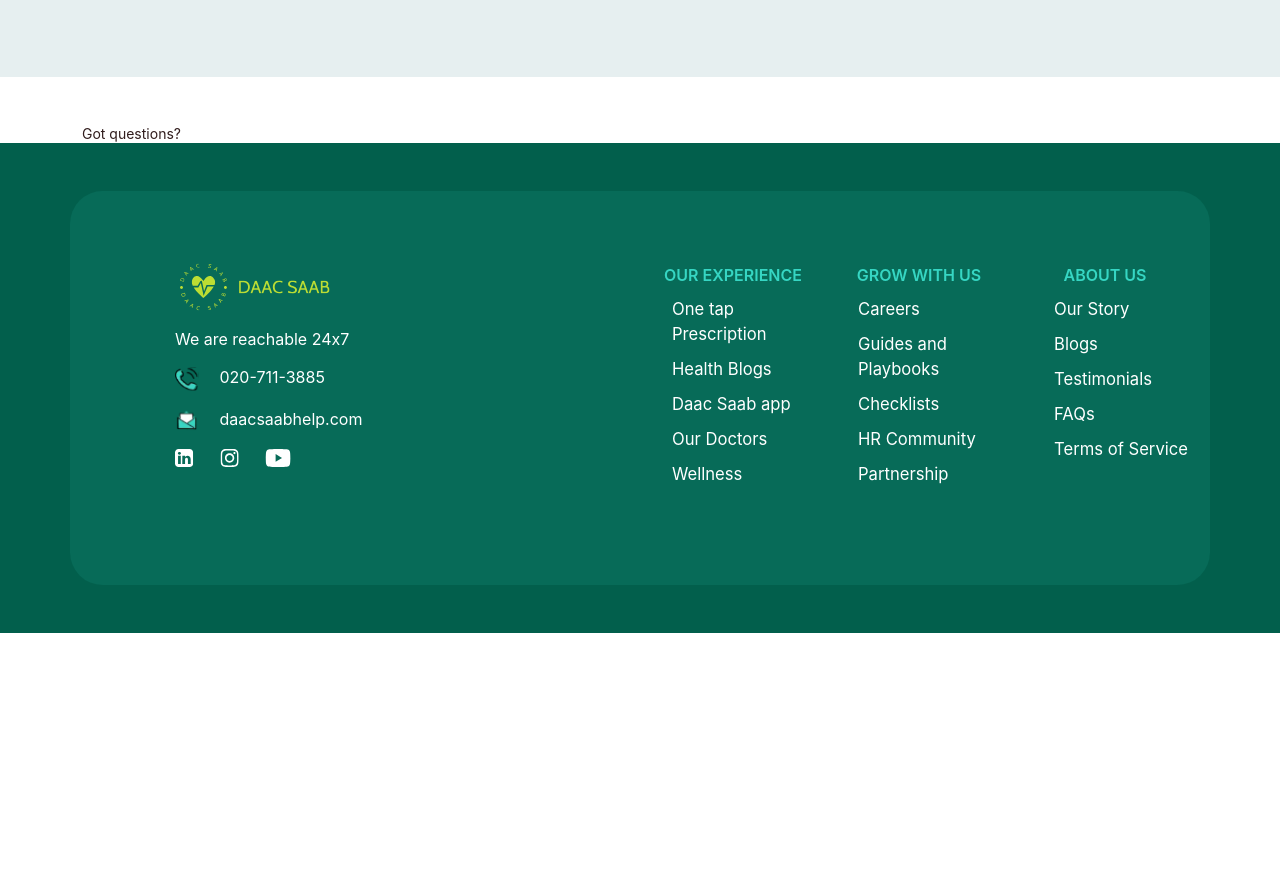
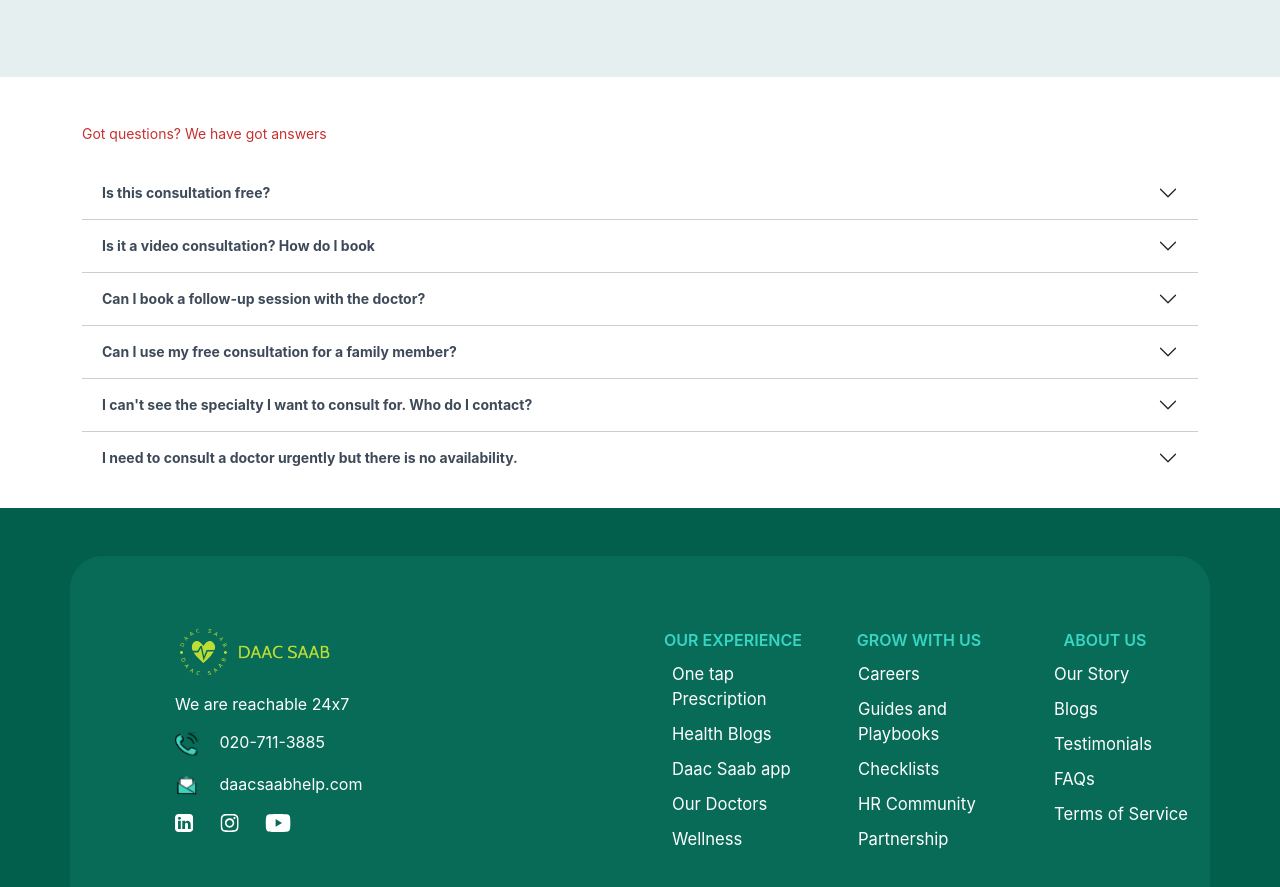
Before and after one commit to pesto-students/daac-saab--frontend-p4-team-tanish-2, a React (Create React App) app: page /Specialist-Page in a window 1280 px wide. Shown: the part 1640-2527 px from the top of the page. Before the commit the page ends 2273 px from the top, so only its background shows below. Built offline with nearby package versions, Linux system fonts and the light colour scheme.

Commit message:
Accordion Component added

```diff
--- a/package.json
+++ b/package.json
@@ -8,6 +8,7 @@
     "@testing-library/react": "^13.4.0",
     "@testing-library/user-event": "^13.5.0",
     "react": "^18.2.0",
+    "react-bootstrap": "^2.7.0",
     "react-device-detect": "^2.2.2",
     "react-dom": "^18.2.0",
     "react-router-dom": "^6.6.1",
--- a/src/views/Special/Special.css
+++ b/src/views/Special/Special.css
@@ -53,5 +53,19 @@ color: #212529
 font-weight: 400;
 font-size: 14px;
 line-height: 18px;
-color: #311d1d;
+color: #c93030;
 }
+.Accordion{
+    border:none;
+    border-bottom: 1px rgb(211, 204, 204) solid;
+
+}
+.Accordion-last{
+border:none;
+
+}
+.Acc-header{
+font-weight: 700;
+font-size: 14px;
+color: #3E4A59;
+}
--- a/src/views/Special/Special.js
+++ b/src/views/Special/Special.js
@@ -6,73 +6,73 @@ import Category from '../../components/Category/js/Category';
 import specialIcon from "./../../assets/specialIcon.svg";
 import online_consult from "./../../assets/online_consult.svg";
 import digital_prescription from "./../../assets/digital_prescription.svg";
-
+import Accordion from 'react-bootstrap/Accordion';
 const Special = () => {
-    const data=[
+    const data = [
         {
-            Image:General_Physian_Logo,
-            title:"General Physician",
-            Description:"For common medical conditions like headache, cough and more"
+            Image: General_Physian_Logo,
+            title: "General Physician",
+            Description: "For common medical conditions like headache, cough and more"
         },
         {
-            Image:General_Physian_Logo,
-            title:"General Physician",
-            Description:"For common medical conditions like headache, cough and more"
+            Image: General_Physian_Logo,
+            title: "General Physician",
+            Description: "For common medical conditions like headache, cough and more"
         },
         {
-            Image:General_Physian_Logo,
-            title:"General Physician",
-            Description:"For common medical conditions like headache, cough and more"
+            Image: General_Physian_Logo,
+            title: "General Physician",
+            Description: "For common medical conditions like headache, cough and more"
         },
         {
-            Image:General_Physian_Logo,
-            title:"General Physician",
-            Description:"For common medical conditions like headache, cough and more"
+            Image: General_Physian_Logo,
+            title: "General Physician",
+            Description: "For common medical conditions like headache, cough and more"
         },
         {
-            Image:General_Physian_Logo,
-            title:"General Physician",
-            Description:"For common medical conditions like headache, cough and more"
+            Image: General_Physian_Logo,
+            title: "General Physician",
+            Description: "For common medical conditions like headache, cough and more"
         },
         {
-            Image:General_Physian_Logo,
-            title:"General Physician",
-            Description:"For common medical conditions like headache, cough and more"
+            Image: General_Physian_Logo,
+            title: "General Physician",
+            Description: "For common medical conditions like headache, cough and more"
         },
         {
-            Image:General_Physian_Logo,
-            title:"General Physician",
-            Description:"For common medical conditions like headache, cough and more"
+            Image: General_Physian_Logo,
+            title: "General Physician",
+            Description: "For common medical conditions like headache, cough and more"
         },
         {
-            Image:General_Physian_Logo,
-            title:"General Physician",
-            Description:"For common medical conditions like headache, cough and more"
+            Image: General_Physian_Logo,
+            title: "General Physician",
+            Description: "For common medical conditions like headache, cough and more"
         },
         {
-            Image:General_Physian_Logo,
-            title:"General Physician",
-            Description:"For common medical conditions like headache, cough and more"
+            Image: General_Physian_Logo,
+            title: "General Physician",
+            Description: "For common medical conditions like headache, cough and more"
         },
         {
-            Image:General_Physian_Logo,
-            title:"General Physician",
-            Description:"For common medical conditions like headache, cough and more"
+            Image: General_Physian_Logo,
+            title: "General Physician",
+            Description: "For common medical conditions like headache, cough and more"
         },
         {
-            Image:General_Physian_Logo,
-            title:"General Physician",
-            Description:"For common medical conditions like headache, cough and more"
+            Image: General_Physian_Logo,
+            title: "General Physician",
+            Description: "For common medical conditions like headache, cough and more"
         },
         {
-            Image:General_Physian_Logo,
-            title:"General Physician",
-            Description:"For common medical conditions like headache, cough and more"
+            Image: General_Physian_Logo,
+            title: "General Physician",
+            Description: "For common medical conditions like headache, cough and more"
         },
         {
-            Image:General_Physian_Logo,
-            title:"Chiropractor",
-            Description:"For common medical conditions like headache, cough and more"
+            Image: General_Physian_Logo,
+            title: "Chiropractor",
+            Description: "For common medical conditions like headache, cough and more"
         },
 
 
@@ -82,14 +82,14 @@ const Special = () => {
             <div className="container mt-5 pt-5">
                 <div className="header">
                     Specialists
-                <img src={Vector} className="img-fluid vector"/>
+                    <img src={Vector} className="img-fluid vector" />
                 </div>
                 <div className="subtext mt-2 mb-4">
                     See real time availability of doctors and book virtual consultations at your convenience
                 </div>
                 <div className="d-flex flex-wrap">
-            {data.map((x,i)=>{
-                return(
+                    {data.map((x, i) => {
+                        return (
                             <div className="me-3">
                                 <Category
                                     logo={x.Image}
@@ -103,7 +103,7 @@ const Special = () => {
                 </div>
                 <div className="header-1 mt-5">
                     How it works?
-                <img src={Vector} className="img-fluid vector"/>
+                    <img src={Vector} className="img-fluid vector" />
                 </div>
                 <div className="mt-5 mb-5 d-flex flex-wrap">
                     <span className="me-5">
@@ -155,9 +155,82 @@ const Special = () => {
             </div>
             <div className="container">
                 <div className="question-text mt-5">
-                Got questions?
+                    Got questions? We have got answers
                 </div>
-
+                <Accordion className="mt-4 mb-4">
+                    <Accordion.Item eventKey="0" className="Accordion">
+                        <Accordion.Header><div className="Acc-header">Is this consultation free?</div></Accordion.Header>
+                        <Accordion.Body>
+                            Lorem ipsum dolor sit amet, consectetur adipiscing elit, sed do
+                            eiusmod tempor incididunt ut labore et dolore magna aliqua. Ut enim ad
+                            minim veniam, quis nostrud exercitation ullamco laboris nisi ut
+                            aliquip ex ea commodo consequat. Duis aute irure dolor in
+                            reprehenderit in voluptate velit esse cillum dolore eu fugiat nulla
+                            pariatur. Excepteur sint occaecat cupidatat non proident, sunt in
+                            culpa qui officia deserunt mollit anim id est laborum.
+                        </Accordion.Body>
+                    </Accordion.Item>
+                    <Accordion.Item eventKey="1" className="Accordion">
+                        <Accordion.Header><div className="Acc-header">Is it a video consultation? How do I book</div></Accordion.Header>
+                        <Accordion.Body>
+                            Lorem ipsum dolor sit amet, consectetur adipiscing elit, sed do
+                            eiusmod tempor incididunt ut labore et dolore magna aliqua. Ut enim ad
+                            minim veniam, quis nostrud exercitation ullamco laboris nisi ut
+                            aliquip ex ea commodo consequat. Duis aute irure dolor in
+                            reprehenderit in voluptate velit esse cillum dolore eu fugiat nulla
+                            pariatur. Excepteur sint occaecat cupidatat non proident, sunt in
+                            culpa qui officia deserunt mollit anim id est laborum.
+                        </Accordion.Body>
+                    </Accordion.Item>
+                    <Accordion.Item eventKey="2" className="Accordion">
+                        <Accordion.Header><div className="Acc-header">Can I book a follow-up session with the doctor?</div></Accordion.Header>
+                        <Accordion.Body>
+                            Lorem ipsum dolor sit amet, consectetur adipiscing elit, sed do
+                            eiusmod tempor incididunt ut labore et dolore magna aliqua. Ut enim ad
+                            minim veniam, quis nostrud exercitation ullamco laboris nisi ut
+                            aliquip ex ea commodo consequat. Duis aute irure dolor in
+                            reprehenderit in voluptate velit esse cillum dolore eu fugiat nulla
+                            pariatur. Excepteur sint occaecat cupidatat non proident, sunt in
+                            culpa qui officia deserunt mollit anim id est laborum.
+                        </Accordion.Body>
+                    </Accordion.Item>
+                    <Accordion.Item eventKey="3" className="Accordion">
+                        <Accordion.Header><div className="Acc-header">Can I use my free consultation for a family member?</div></Accordion.Header>
+                        <Accordion.Body>
+                            Lorem ipsum dolor sit amet, consectetur adipiscing elit, sed do
+                            eiusmod tempor incididunt ut labore et dolore magna aliqua. Ut enim ad
+                            minim veniam, quis nostrud exercitation ullamco laboris nisi ut
+                            aliquip ex ea commodo consequat. Duis aute irure dolor in
+                            reprehenderit in voluptate velit esse cillum dolore eu fugiat nulla
+                            pariatur. Excepteur sint occaecat cupidatat non proident, sunt in
+                            culpa qui officia deserunt mollit anim id est laborum.
+                        </Accordion.Body>
+                    </Accordion.Item>
+                    <Accordion.Item eventKey="4" className="Accordion">
+                        <Accordion.Header ><div className="Acc-header">I can't see the specialty I want to consult for. Who do I contact?</div></Accordion.Header>
+                        <Accordion.Body>
+                            Lorem ipsum dolor sit amet, consectetur adipiscing elit, sed do
+                            eiusmod tempor incididunt ut labore et dolore magna aliqua. Ut enim ad
+                            minim veniam, quis nostrud exercitation ullamco laboris nisi ut
+                            aliquip ex ea commodo consequat. Duis aute irure dolor in
+                            reprehenderit in voluptate velit esse cillum dolore eu fugiat nulla
+                            pariatur. Excepteur sint occaecat cupidatat non proident, sunt in
+                            culpa qui officia deserunt mollit anim id est laborum.
+                        </Accordion.Body>
+                    </Accordion.Item>
+                    <Accordion.Item eventKey="5" className="Accordion-last">
+                        <Accordion.Header><div className="Acc-header">I need to consult a doctor urgently but there is no availability.</div></Accordion.Header>
+                        <Accordion.Body>
+                            Lorem ipsum dolor sit amet, consectetur adipiscing elit, sed do
+                            eiusmod tempor incididunt ut labore et dolore magna aliqua. Ut enim ad
+                            minim veniam, quis nostrud exercitation ullamco laboris nisi ut
+                            aliquip ex ea commodo consequat. Duis aute irure dolor in
+                            reprehenderit in voluptate velit esse cillum dolore eu fugiat nulla
+                            pariatur. Excepteur sint occaecat cupidatat non proident, sunt in
+                            culpa qui officia deserunt mollit anim id est laborum.
+                        </Accordion.Body>
+                    </Accordion.Item>
+                </Accordion>
             </div>
         </div>
     )
```
Lines whose indentation alone changed are shown as unchanged.
